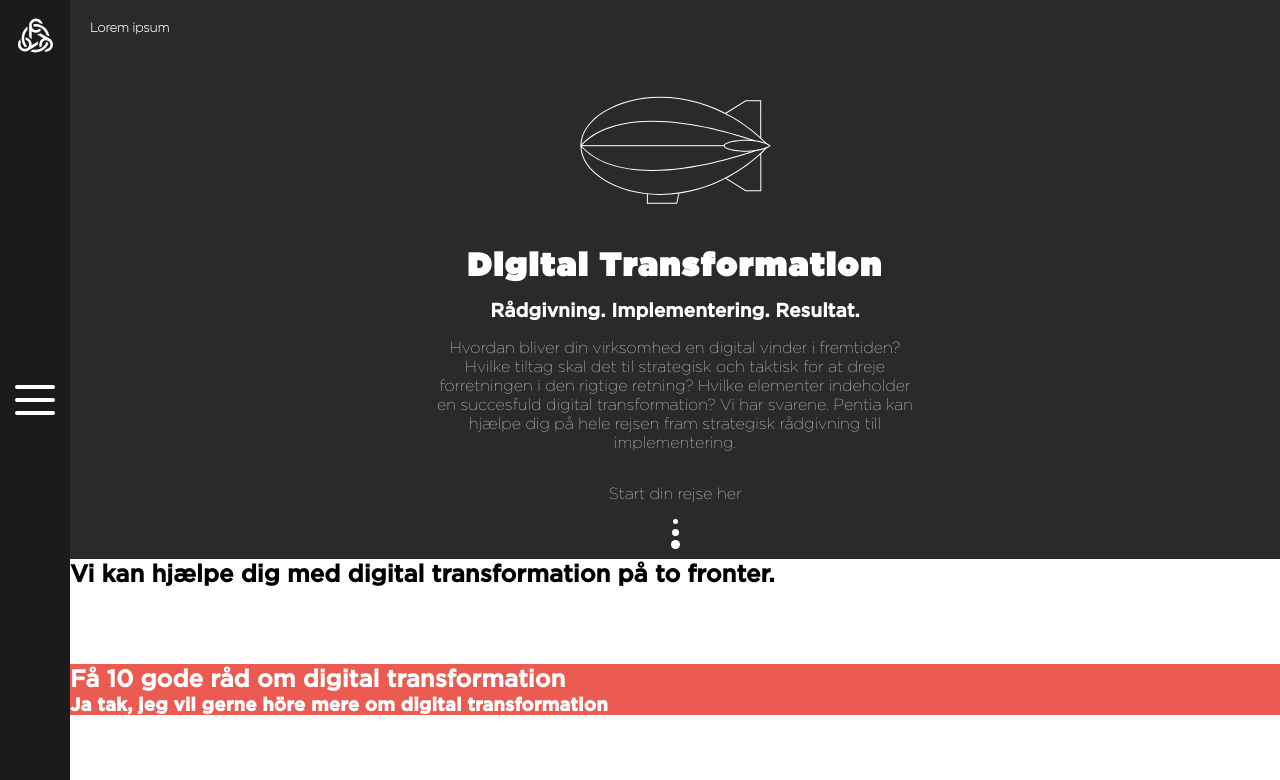
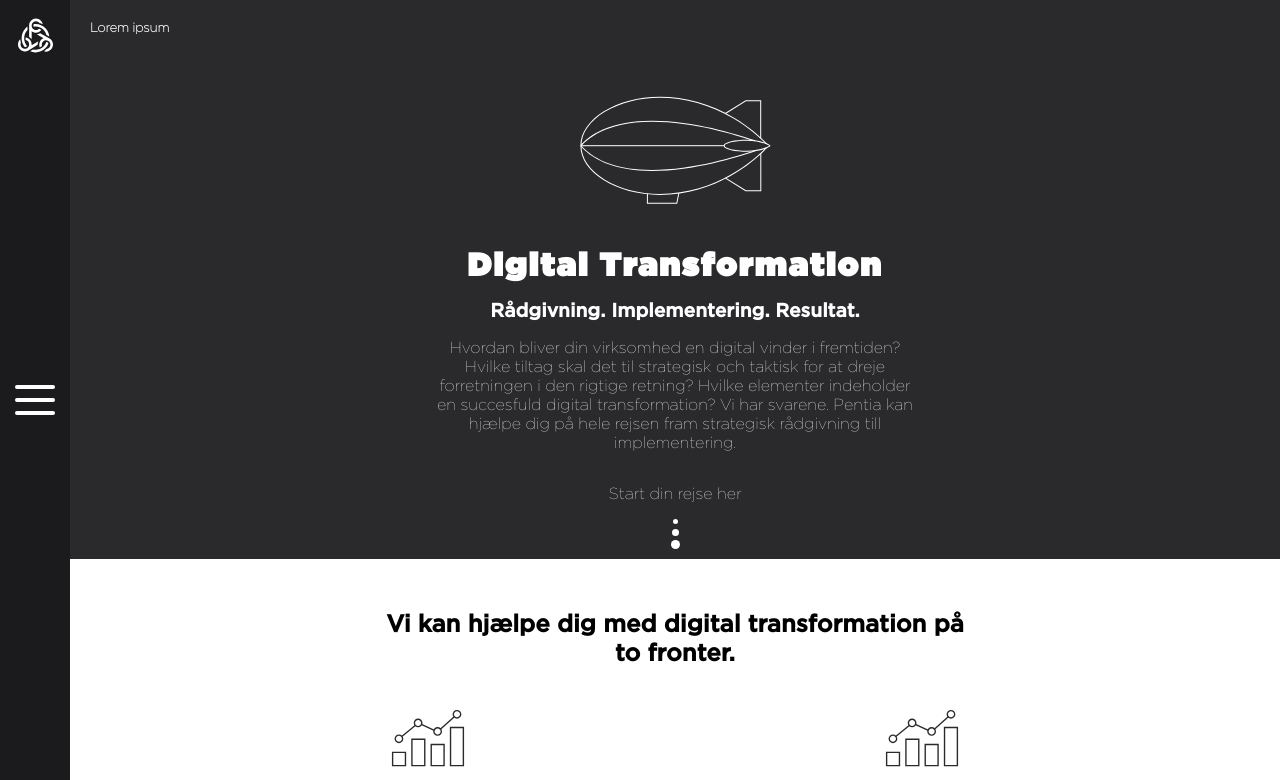
Before and after one commit to emmapre/landingpage-codetest, a React (Create React App) app: page / in a window 1280 px wide. Shown: the top 780 px of the page. Built offline with nearby package versions, Linux system fonts and the light colour scheme.

Commit message:
infosection pretty much done

```diff
--- a/package.json
+++ b/package.json
@@ -6,6 +6,7 @@
     "@testing-library/jest-dom": "^4.2.4",
     "@testing-library/react": "^9.5.0",
     "@testing-library/user-event": "^7.2.1",
+    "animate.css": "^4.1.0",
     "react": "^16.13.1",
     "react-dom": "^16.13.1",
     "react-router": "^5.2.0",
--- a/src/components/HeroSection.js
+++ b/src/components/HeroSection.js
@@ -10,6 +10,7 @@ const StyledHeroSection = styled.section`
   display: flex;
   flex-direction: column;
   align-items: center;
+  height: 100%;
   background-color: #2a2a2c;
   color: #fff;
   text-align: center;
@@ -45,16 +46,28 @@ const StyledH4 = styled.h4`
   margin: 10px 0 0 10px;
   font-size: 0.8em;
   font-weight: bold;
+
   @media (min-width: 768px){
    margin: 20px;
     }
 `
+// const floating = keyframes`
+// 0% {
+//   bottom: 0px;
+// }
+// 50% {
+//   bottom: 15px;
+// }
+// 100% {
+//   bottom: 0px;
+// }`
 
 const StyledZeppeliner = styled(Zeppeliner)`
   fill: #fff;
   height: 250px;
   margin: -30px;
 `
+
 
 export const HeroSection = () => {
   return (
--- a/src/components/InfoSection.js
+++ b/src/components/InfoSection.js
@@ -1,20 +1,70 @@
 import React from 'react'
+import styled from 'styled-components/macro'
 
 import { Article } from '../lib/Article'
 
+import { ReactComponent as Illustration1 } from '../assets/illustration1.svg'
+
+
+const StyledInfoSection = styled.section`
+  display: flex;
+  flex-direction: column;
+  align-items: center;
+  padding: 50px 0 50px 0;
+  background-color: #fff;
+  color: #000;
+  text-align: center;
+  width: 100%;
+
+  .articles-wrapper{
+    display: flex;
+    flex-direction: column;
+    align-items: center;
+    margin: 30px 0 0 0;
+  }
+
+  @media (min-width: 768px){
+
+    h2{
+      width: 50%;
+    }
+    .articles-wrapper{
+    display: flex;
+    justify-content: space-between;
+    align-items: stretch;
+    flex-direction: row;
+    width: 60%;
+  }
+    }
+  }
+`
+
+
 export const InfoSection = () => {
   return (
-    <section id='infoSection'>
+    <StyledInfoSection id='infoSection'>
       <h2>Vi kan hjælpe dig med digital transformation på to fronter.</h2>
 
       {/* ARTICLE KOMPONENTER HÄR */}
+      <div className='articles-wrapper'>
 
       <Article
+      svgUrl='illustration1'
+      alt='person with diagrams'
         title='Strategisk rådgivning om digital transformation'
-        svg='illustration1.svg'
-        alt='person with charts'
+        // alt='person with charts'
         text='Udnytter din virksomhed sit digitale potentiale? Hvilke forretningsmuligheder er der, og hvad betyder det på et strategisk plan?'
       />
+      <Article
+      svgUrl='illustration2'
+      alt='board with chart'
+        title='Eksekvering af digital transformation'
+        // alt='person with charts'
+        text='I ved, hvad I vil, men I har brug for hjael til at rulle strategien ud i forhold til organisationen og det digitale fundament bl.a på Sitecore. Det handler om mennesker och resultater.'
+      />
+      </div>
+
+
       {/* article texter
 Strategisk rådgivning om digital transformation
 Udnytter din virksomhed sit digitale potentiale? Hvilke forretningsmuligheder er der, og hvad betyder det på et strategisk plan?
@@ -23,6 +73,6 @@ Eksekvering af digital transformation
 I ved, hvad I vil, men I har brug for hjael til at rulle strategien ud i forhold til organisationen og det digitale fundament bl.a på Sitecore. Det handler om mennesker och resultater. */}
 
 
-    </section>
+    </StyledInfoSection>
   )
 }
--- a/src/lib/Article.js
+++ b/src/lib/Article.js
@@ -1,51 +1,48 @@
 import React from 'react'
 import styled from 'styled-components/macro'
+import illustration1 from '../assets/illustration1.svg'
 
 const StyledArticle = styled.article`
-  min-width: 64px;
-  min-height: 36px;
-  width: ${props => props.width};
+  min-width: 200px;
+  min-height: 150px;
+  width: ${props => props.width || '200px'};
   height: ${props => props.height};
   padding: 0 16px 0 16px;
-  border-radius: 3px;
-  background-color: ${props => props.background};
-  border: ${props => props.border};
+  margin: 0;
+  border: ${props => props.border || 'none'};
   color:
     ${props => props.color || '#000'};
-  margin: 20px;
-  font-family: ${props => props.fontFamily};
-  font-size: ${props => props.fontSize};
+  margin: 0px;
 
-  &:hover{
-    cursor: pointer;
+  img{
+    height: 150px;
+  }
+
+  h4{
+    font-family: 'Gotham Bold';
+    margin: 0 0 20px 0 ;
   }
 `
 
 export const Article = (
-  backgroundColor,
-  textColor,
+ { textColor,
   borderProperties,
   width,
   height,
-  fontFamily,
-  fontSize,
-  svg,
+  svgUrl,
   alt,
   title,
-  text,
+  text}
 ) => {
   return (
     <StyledArticle
-      background={backgroundColor}
       border={borderProperties}
       width={width}
       height={height}
-      color={textColor}
-      fontFamily={fontFamily}
-      fontSize={fontSize}>
-      {svg && <img src={svg} alt={alt} />}
-      {title && <h4>{title}</h4>}
-      {text && <p>{text}</p>}
+      color={textColor}>
+      <img src={illustration1} alt={alt}/>
+      <h4>{title}</h4>
+      <p>{text}</p>
     </StyledArticle>
   )
 }
--- a/src/lib/Dots.js
+++ b/src/lib/Dots.js
@@ -1,6 +1,5 @@
 import React from 'react'
 import styled from 'styled-components/macro'
-
 
 const DotContainer = styled.div`
   display: flex;
```
Also changed, not shown: 1 other file (tests, documents, lock files or other folders).
